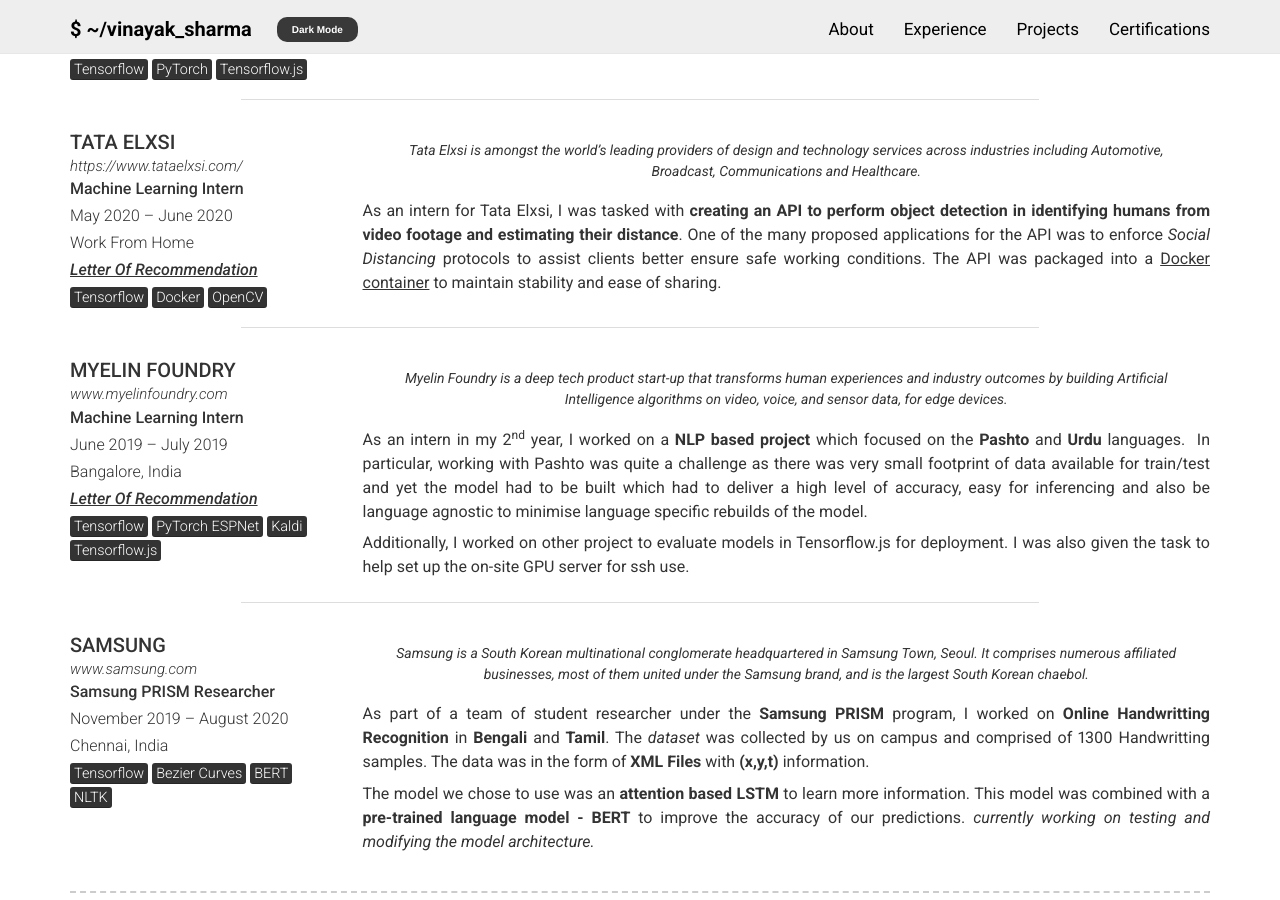
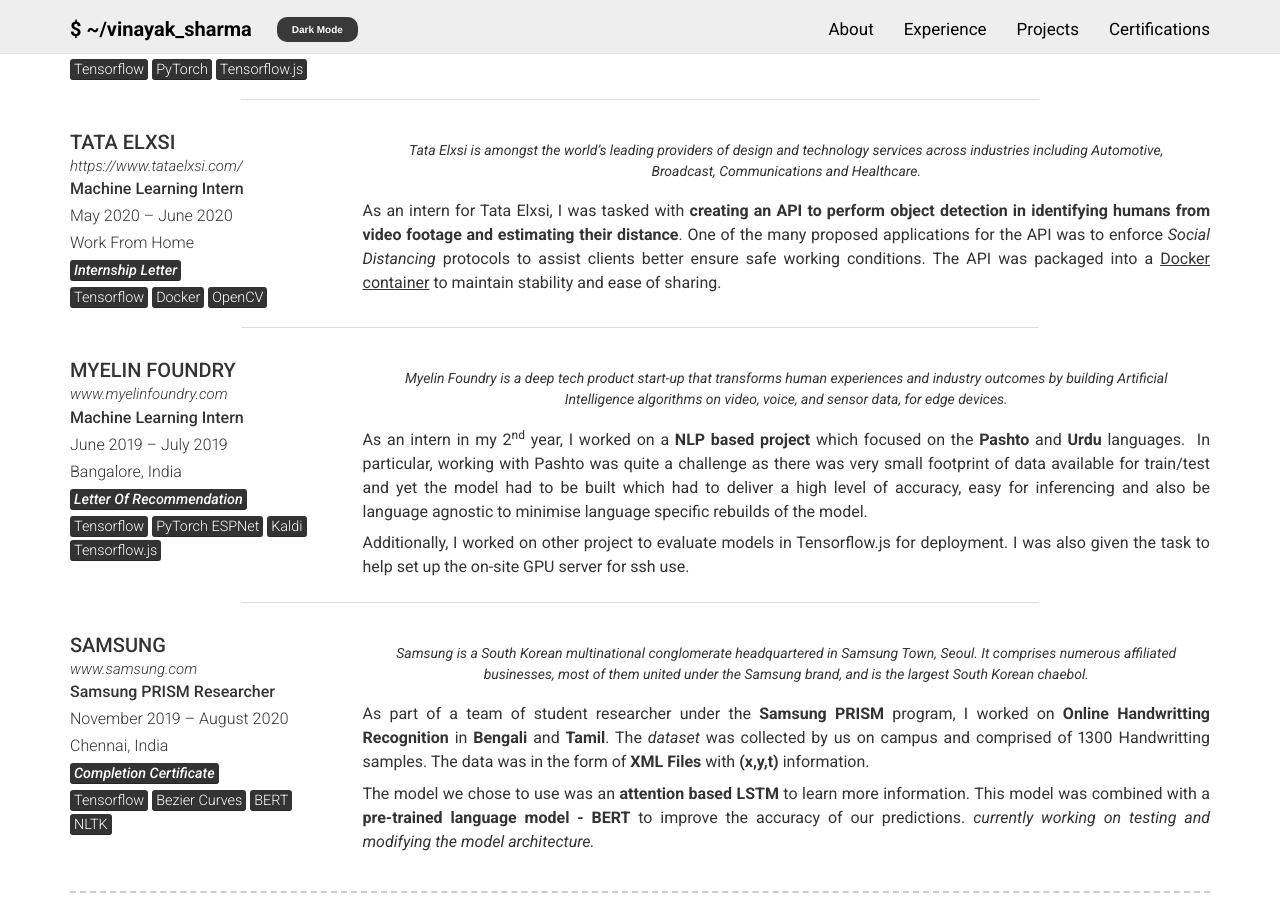
Before and after one commit to vinayak19th/vinayak19th.github.io, a Jekyll site: the page built from pages/experience.html, in a window 1280 px wide and 900 px high, scrolled down 552 px. Built offline with Jekyll 4.4.1, drawn with Linux system fonts in a browser that asks for light colours; nearby versions of some CDN libraries.

Commit message:
Fixed experience

```diff
--- a/_data/experience.yml
+++ b/_data/experience.yml
@@ -19,7 +19,7 @@
    Intern
   dates: May 2020 – June 2020
   location: Work From Home
-  document : Letter Of Recommendation
+  document : Internship Letter
   doclink : https://drive.google.com/file/d/1PxrCJSXEymsoQrzECKPsS5pK1jeFWI9t/view?usp=sharing
   stack: [<mark>Tensorflow</mark>,<mark>Docker</mark>,<mark>OpenCV</mark>]
   quote: >
@@ -55,6 +55,8 @@
   company: SAMSUNG
   link: www.samsung.com
   job_title: Samsung PRISM Researcher
+  document : Completion Certificate
+  doclink : https://drive.google.com/file/d/16O1DU8tUh7Qt1OgFy5WbHbOd_9iC4quL/view?usp=sharing
   dates: November 2019 – August 2020
   location: Chennai, India
   stack: [<mark>Tensorflow</mark>,<mark>Bezier Curves</mark>,<mark>BERT</mark>,<mark>NLTK</mark>]
--- a/_includes/layout/left-ex.html
+++ b/_includes/layout/left-ex.html
@@ -10,7 +10,7 @@
         {%- if include.item.dates -%}<p>{{ include.item.dates }}</p>{%- endif -%}
         {%- if include.item.location -%}<p>{{ include.item.location}}</p>{%- endif -%}
         {%- if include.item.document -%}
-                {% include a.html href=include.item.doclink class="link" %}<p><u><b>{{include.item.document}}</b></u></p></a>
+                {% include a.html href=include.item.doclink class="link" %}<p><u><b><mark>{{include.item.document}}</mark></b></u></p></a>
         {%- endif -%}
         {%- if include.item.stack -%}
             <p> {% for job in include.item.stack %}
```
Also changed, not shown: 1 other file.
